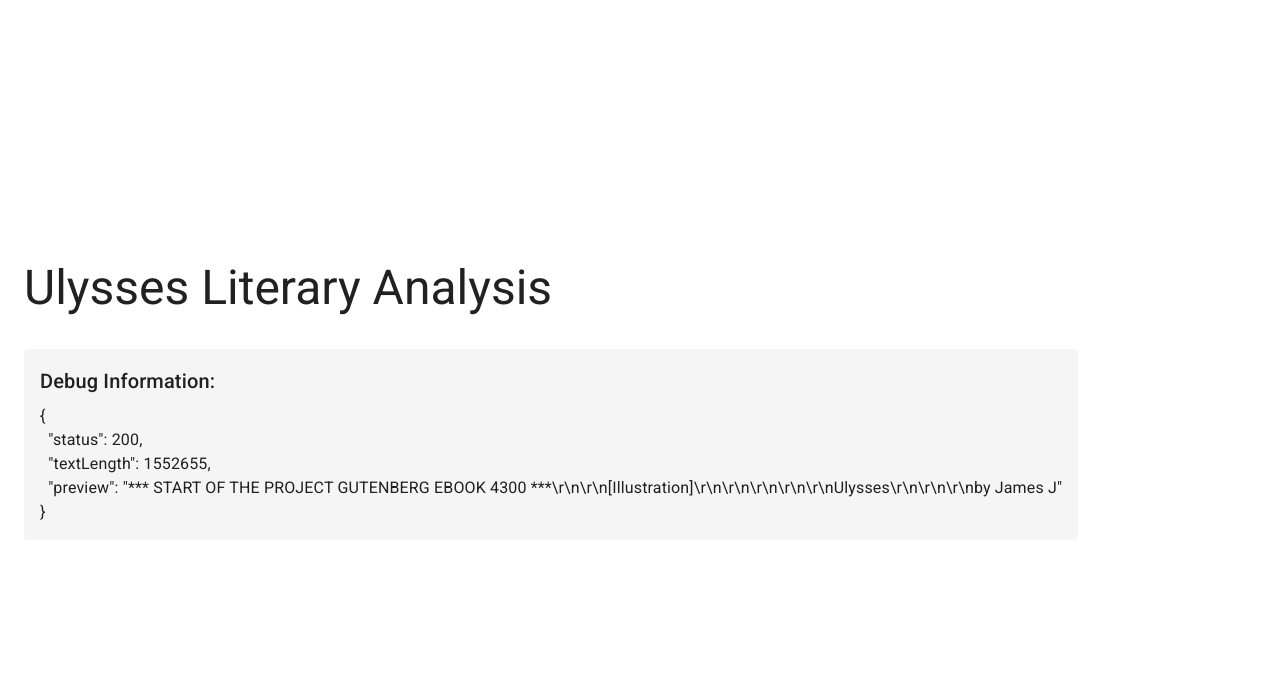
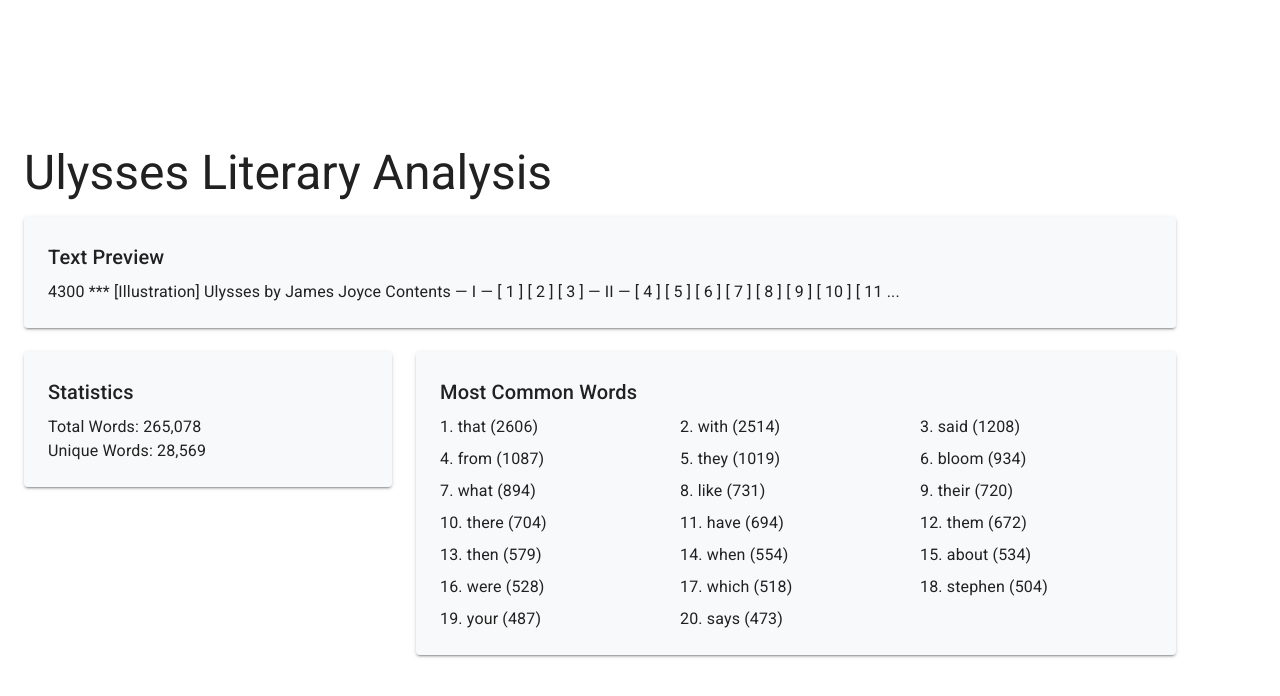
Before and after one commit to scidambi/ulysses-web, a React (Vite) app: page / in a window 1280 px wide. Shown: the top 696 px of the page. Built offline with nearby package versions, Linux system fonts and the light colour scheme.

Commit message:
feat: Add word frequency analysis and improve UI

```diff
--- a/src/App.jsx
+++ b/src/App.jsx
@@ -1,58 +1,124 @@
 import { useState, useEffect } from "react";
-import { Container, Typography, CircularProgress, Box } from "@mui/material";
+import { Container, Typography, CircularProgress, Box, Paper, Grid } from "@mui/material";
 
 function App() {
   const [loading, setLoading] = useState(true);
   const [error, setError] = useState(null);
-  const [debugInfo, setDebugInfo] = useState(null);
+  const [analysis, setAnalysis] = useState(null);
 
   useEffect(() => {
-    async function fetchText() {
+    async function analyzeText() {
       try {
-        console.log("Starting local fetch...");
+        console.log("Starting analysis...");
         const response = await fetch("/texts/ulysses.txt");
-        console.log("Response status:", response.status);
+        const text = await response.text();
 
-        if (!response.ok) {
-          throw new Error(`HTTP error! status: ${response.status}`);
-        }
+        // Clean up the text
+        const cleanText = text
+          .replace(/\r\n/g, " ")  // Replace Windows line endings
+          .replace(/\n/g, " ")    // Replace Unix line endings
+          .replace(/\s+/g, " ")   // Normalize spaces
+          .toLowerCase();
 
-        const text = await response.text();
-        console.log("Text received, length:", text.length);
-        console.log("First 100 chars:", text.substring(0, 100));
+        // Get word frequencies
+        const words = cleanText.split(" ");
+        const wordFreq = {};
+        words.forEach(word => {
+          // Clean the word and check if its valid
+          const cleanWord = word.replace(/[^a-z]/g, "");
+          if (cleanWord.length > 3) {  // Only count words longer than 3 letters
+            wordFreq[cleanWord] = (wordFreq[cleanWord] || 0) + 1;
+          }
+        });
 
-        setDebugInfo({
-          status: response.status,
-          textLength: text.length,
-          preview: text.substring(0, 100)
+        // Get top 20 words
+        const topWords = Object.entries(wordFreq)
+          .sort(([,a], [,b]) => b - a)
+          .slice(0, 20);
+
+        setAnalysis({
+          totalWords: words.length,
+          uniqueWords: Object.keys(wordFreq).length,
+          topWords: topWords,
+          textPreview: text.split("*** START OF THE PROJECT GUTENBERG EBOOK")[1]
+            .split("*** END OF THE PROJECT GUTENBERG EBOOK")[0]
+            .trim()
+            .substring(0, 200) + "..."
         });
+
         setLoading(false);
       } catch (err) {
-        console.error("Fetch error:", err);
+        console.error("Analysis error:", err);
         setError(err.toString());
         setLoading(false);
       }
     }
-    fetchText();
+    analyzeText();
   }, []);
 
   return (
     <Container maxWidth="lg" sx={{ py: 4 }}>
-      <Typography variant="h3" component="h1" gutterBottom>Ulysses Literary Analysis</Typography>
+      <Typography variant="h3" component="h1" gutterBottom>
+        Ulysses Literary Analysis
+      </Typography>
+
       {loading ? (
         <Box display="flex" justifyContent="center" alignItems="center" minHeight="400px">
           <CircularProgress size={60} />
-          <Typography variant="h6" sx={{ ml: 2 }}>Loading text... Check console (F12)</Typography>
+          <Typography variant="h6" sx={{ ml: 2 }}>
+            Analyzing text...
+          </Typography>
         </Box>
       ) : error ? (
         <Box sx={{ mt: 4, p: 2, bgcolor: "#ffebee", borderRadius: 1 }}>
-          <Typography color="error" variant="h6">Error: {error}</Typography>
+          <Typography color="error" variant="h6">
+            Error: {error}
+          </Typography>
         </Box>
       ) : (
-        <Box sx={{ mt: 4, p: 2, bgcolor: "#f5f5f5", borderRadius: 1 }}>
-          <Typography variant="h6" gutterBottom>Debug Information:</Typography>
-          <Typography component="pre" sx={{ whiteSpace: "pre-wrap" }}>{JSON.stringify(debugInfo, null, 2)}</Typography>
-        </Box>
+        <Grid container spacing={3}>
+          <Grid item xs={12}>
+            <Paper elevation={2} sx={{ p: 3, bgcolor: "#f8f9fa" }}>
+              <Typography variant="h6" gutterBottom>
+                Text Preview
+              </Typography>
+              <Typography variant="body1" sx={{ fontStyle: "italic" }}>
+                {analysis.textPreview}
+              </Typography>
+            </Paper>
+          </Grid>
+
+          <Grid item xs={12} md={4}>
+            <Paper elevation={2} sx={{ p: 3, bgcolor: "#f8f9fa" }}>
+              <Typography variant="h6" gutterBottom>
+                Statistics
+              </Typography>
+              <Typography variant="body1">
+                Total Words: {analysis.totalWords.toLocaleString()}
+              </Typography>
+              <Typography variant="body1">
+                Unique Words: {analysis.uniqueWords.toLocaleString()}
+              </Typography>
+            </Paper>
+          </Grid>
+
+          <Grid item xs={12} md={8}>
+            <Paper elevation={2} sx={{ p: 3, bgcolor: "#f8f9fa" }}>
+              <Typography variant="h6" gutterBottom>
+                Most Common Words
+              </Typography>
+              <Grid container spacing={1}>
+                {analysis.topWords.map(([word, count], index) => (
+                  <Grid item xs={6} sm={4} key={word}>
+                    <Typography variant="body1">
+                      {index + 1}. {word} ({count})
+                    </Typography>
+                  </Grid>
+                ))}
+              </Grid>
+            </Paper>
+          </Grid>
+        </Grid>
       )}
     </Container>
   );
```
